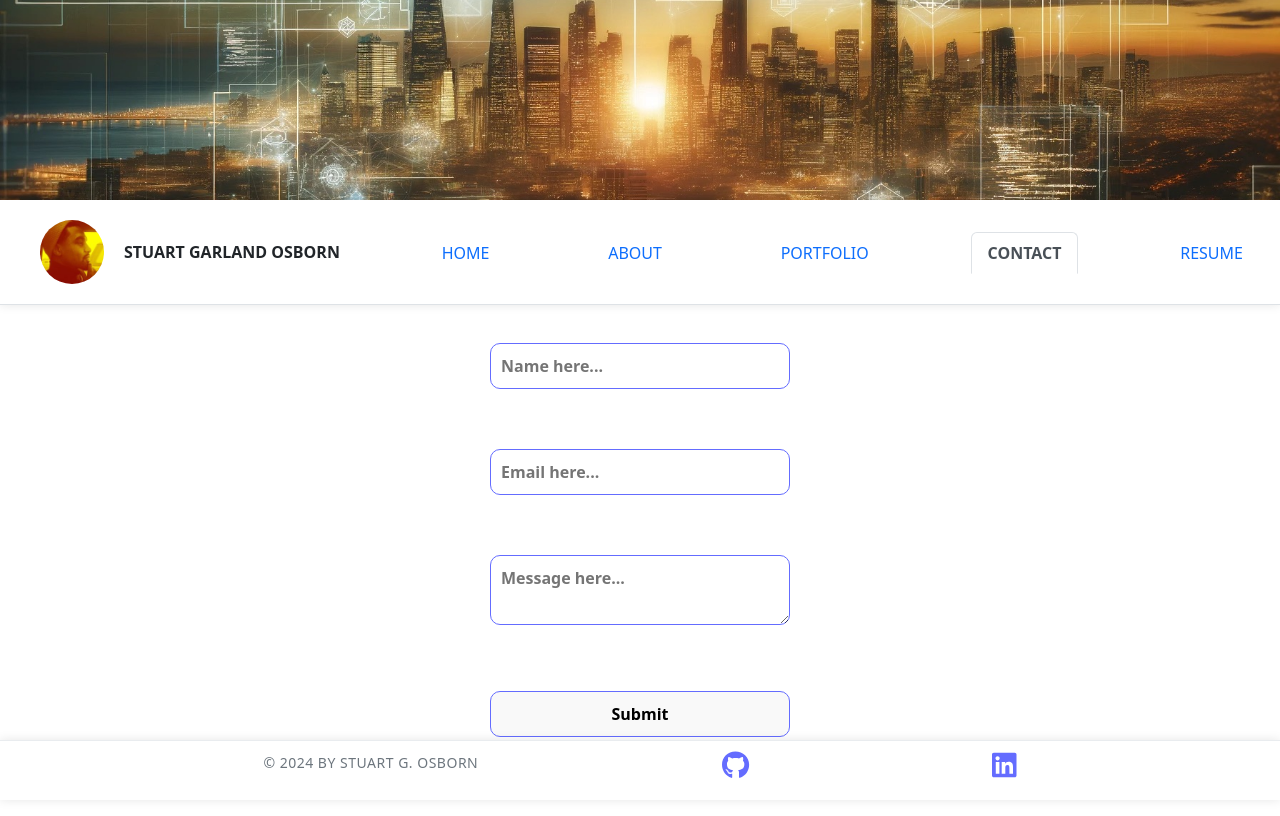
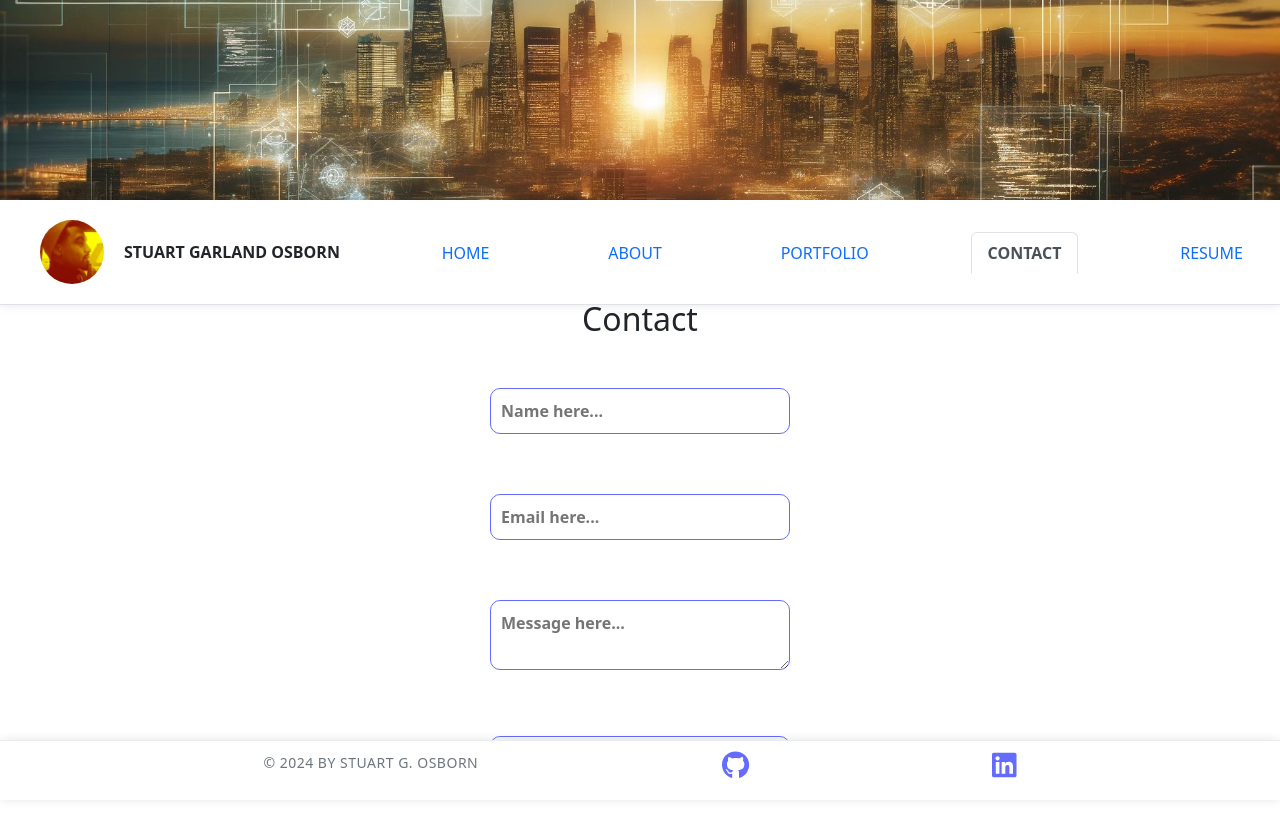
Before and after one commit to stuartgosborn/sgo-webdev-portfolio, a React (Vite) app: page /Contact in a window 1280 px wide. Shown: the top 816 px of the page. Built offline with nearby package versions, Linux system fonts and the light colour scheme.

Commit message:
adjusting footer and page scroll

```diff
--- a/src/components/styles/Footer.css
+++ b/src/components/styles/Footer.css
@@ -3,7 +3,7 @@
   padding: 0;
   margin: 0;
   text-align: center;
-    position: fixed;
+  position: relative;
   bottom: 0;
   width: 100vw;
   height: 60px;
--- a/src/pages/Contact.jsx
+++ b/src/pages/Contact.jsx
@@ -73,6 +73,8 @@ const ContactForm = () => {
           <button onClick={handleFormReset}>Submit Another Message</button>
         </div>
       ) : (
+        <>
+        <h2>Contact</h2>
         <form className='contact' name="contact" method="POST" data-netlify="true" onSubmit={handleSubmit}>
           <input type="hidden" name="form-name" value="contact" />
           <div>
@@ -85,7 +87,7 @@ const ContactForm = () => {
               onChange={handleInputChange}
               onBlur={handleBlur}
               placeholder='Name here...'
-            />
+              />
             {errors.name && <p>{errors.name}</p>}
           </div>
 
@@ -99,7 +101,7 @@ const ContactForm = () => {
               onChange={handleInputChange}
               onBlur={handleBlur}
               placeholder='Email here...'
-            />
+              />
             {errors.email && <p>{errors.email}</p>}
           </div>
 
@@ -112,12 +114,13 @@ const ContactForm = () => {
               onChange={handleInputChange}
               onBlur={handleBlur}
               placeholder='Message here...'
-            />
+              />
             {errors.message && <p>{errors.message}</p>}
           </div>
 
           <button id='submit' type="submit">Submit</button>
         </form>
+      </>
       )}
     </div>
   );
```
Lines whose indentation alone changed are shown as unchanged.
